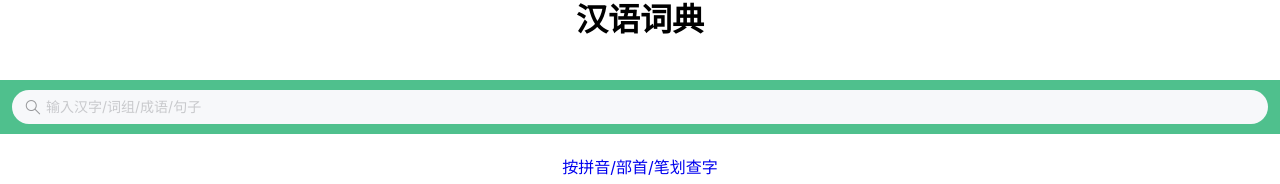
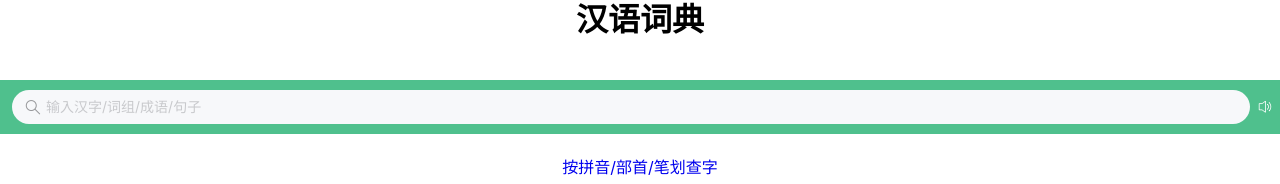
Before and after one commit to yuekcc/moderm-chinese-dict, a Vue app: page /#/ in a window 1280 px wide. Shown: the part 126-310 px from the top of the page. Built offline with nearby package versions, Linux system fonts and the light colour scheme.

Commit message:
可以阅读录入的关键字

```diff
--- a/index.html
+++ b/index.html
@@ -14,6 +14,6 @@
   </head>
   <body>
     <div id="app"></div>
-    <script src="web/index.js" type="module"></script>
+    <script src="/web/index.js" type="module"></script>
   </body>
 </html>
--- a/vite.config.js
+++ b/vite.config.js
@@ -2,7 +2,7 @@ import { defineConfig } from 'vite';
 import vuePlugin from '@vitejs/plugin-vue';
 
 export default defineConfig({
-  base: '/public/',
+  base: process.env.NODE_ENV === 'development' ? '/' : '/public/',
   plugins: [vuePlugin()],
   build: {
     manifest: false,
--- a/web/components/App.vue
+++ b/web/components/App.vue
@@ -1,13 +1,14 @@
 <script setup>
-import { Search, showToast } from 'vant';
+import { Search, showToast, Icon } from 'vant';
 import Word from './Word.vue';
-import { walkSentence, lookupWords } from './api';
-import { watch, ref } from 'vue';
+import { walkSentence, lookupWords, enableSpeak, speak } from '../api';
+import { watch, ref, computed } from 'vue';
 import { useRouter } from 'vue-router';
 
 const keyword = ref('');
 const loadPhrases = ref(false);
 const searchResult = ref([]);
+const canReadText = computed(() => enableSpeak());
 
 const router = useRouter();
 
@@ -46,6 +47,13 @@ function gotoHanziIndex() {
   showToast('还在开发呢');
 }
 
+function readText() {
+  const text = keyword.value;
+  if (text) {
+    speak(keyword.value);
+  }
+}
+
 watch(
   () => router.currentRoute.value.query,
   val => {
@@ -70,9 +78,7 @@ watch(
 </script>
 
 <template>
-  <h1 class="mb-40 center" :class="{ 'mt-100': searchResult.length === 0 }">
-    汉语词典
-  </h1>
+  <h1 class="mb-40 center" :class="{ 'mt-100': searchResult.length === 0 }">汉语词典</h1>
   <div class="center mb-20" style="background: #4fc08d; margin-left: -20px; margin-right: -20px">
     <Search
       v-model="keyword"
@@ -84,8 +90,15 @@ watch(
       background="#4fc08d"
       clear-trigger="always"
       placeholder="输入汉字/词组/成语/句子"
+      :show-action="canReadText"
       shape="round"
-    />
+    >
+      <template #action>
+        <div @click="readText">
+          <Icon name="volume-o" color="#fff" />
+        </div>
+      </template>
+    </Search>
   </div>
   <div class="center mb-20">
     <a href="javascript:" @click="gotoHanziIndex">按拼音/部首/笔划查字</a>
--- a/web/components/Word.vue
+++ b/web/components/Word.vue
@@ -2,7 +2,7 @@
 import { ActionSheet, Button } from 'vant';
 import { ref } from 'vue';
 import { useRouter } from 'vue-router';
-import { speak, enableSpeak } from './api';
+import { speak, enableSpeak } from '../api';
 
 const props = defineProps({
   word: {
@@ -13,7 +13,7 @@ const props = defineProps({
 
 const actions = [
   { name: '组词', value: 'show_phrases', disabled: props.word.entry.length > 1 },
-  { name: '朗读', value: 'speak', disabled: !enableSpeak() },
+  { name: '朗读', value: 'speak', disabled: !enableSpeak(), subname: !enableSpeak() ? '当前浏览器不支持' : '' },
 ];
 const canShowActions = ref(false);
 const router = useRouter();
```
